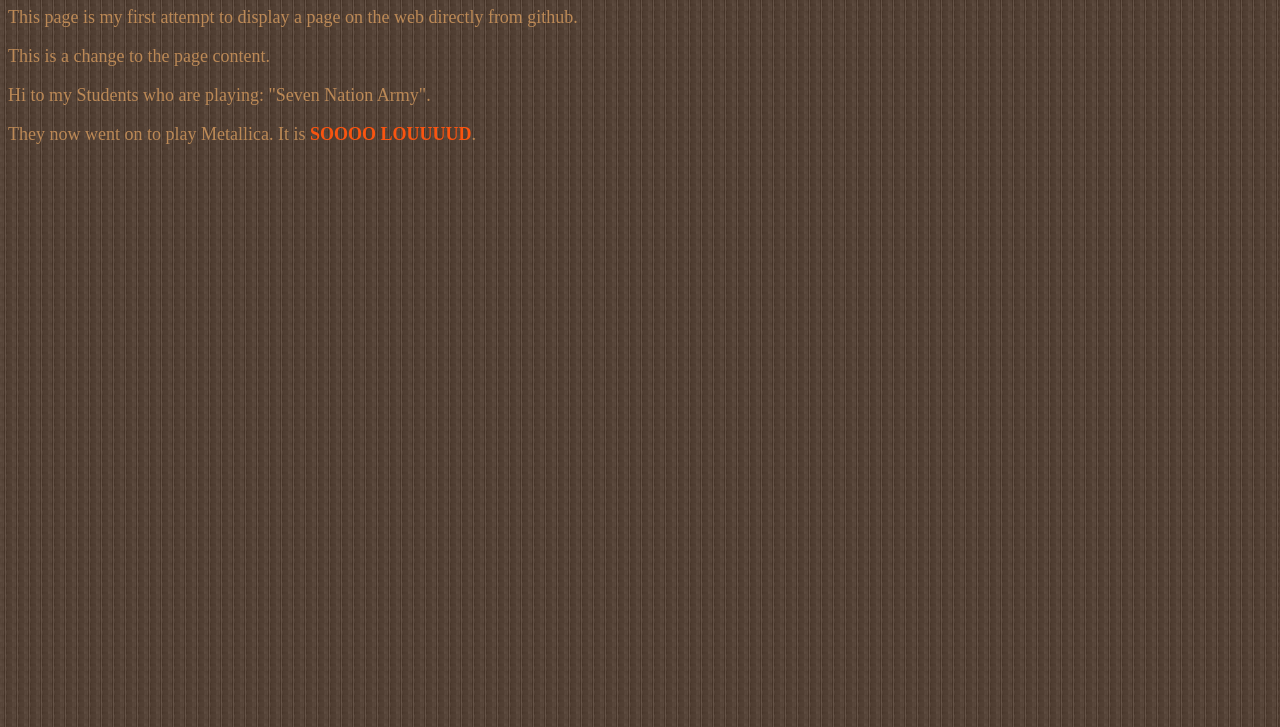
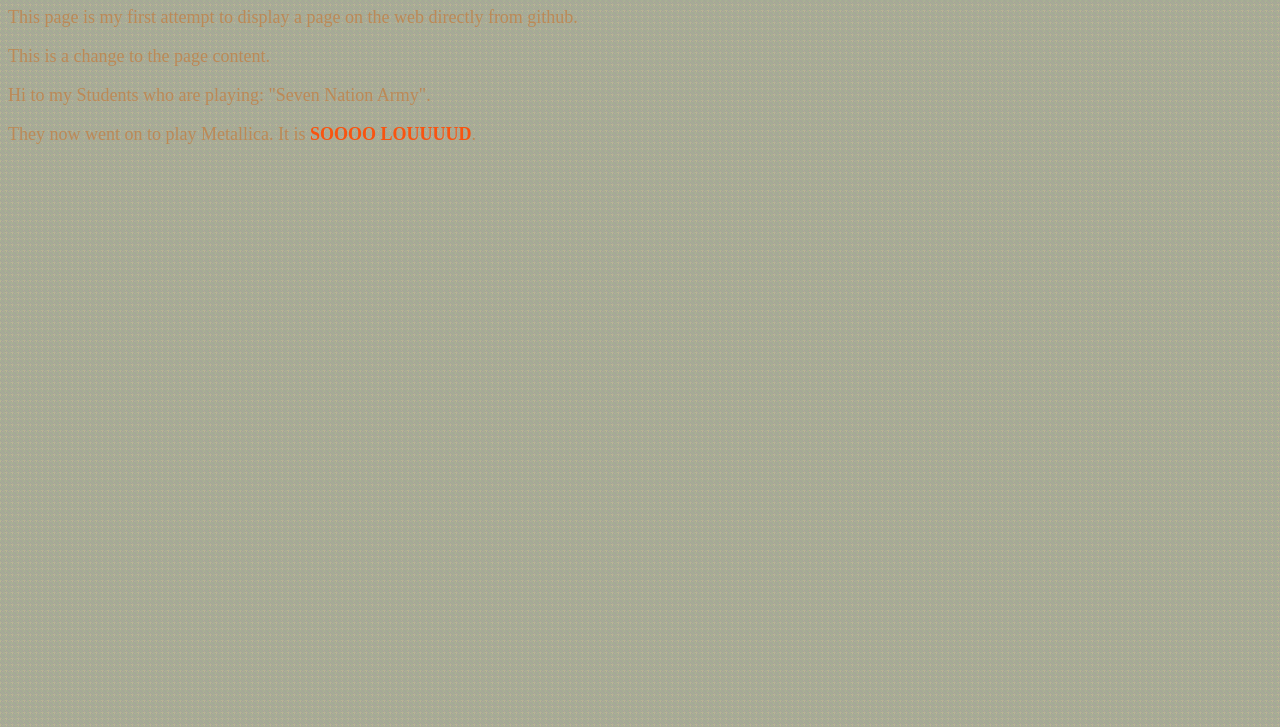
Before and after one commit to abonello/HTML-Tutorial01, a plain HTML site: page index.html in a window 1280 px wide. Shown: the part 73-800 px from the top of the page. Drawn offline with Linux system fonts and the light colour scheme.

Commit message:
background image change

```diff
--- a/css/style.css
+++ b/css/style.css
@@ -11,8 +11,16 @@ body {
 	/*background-image: url(../images/icon_device_mobile.png)*/ /*OK*/
 	/*background-image: url(../images/message_has_attachment.png)*/ /*OK*/
 	/*background-image: url(../images/message_has_url.png)*/ /*OK*/
-	background-image: url(../images/21568089_Swatch.jpg) /*GOOD*/
+	/*background-image: url(../images/21568089_Swatch.jpg) /*GOOD*/
 	/*background-image: url(../images/collapse_40b.png) /*GOOD*/
+	/*background-image: url(../images/myImage12.png)*/
+	/*background-image: url(../images/myImage13.png)*/
+	/*background-image: url(../images/myImage14.png) /*GOOD*/
+	/*background-image: url(../images/myImage15.png) /*GOOD I Like*/
+	/*background-image: url(../images/myImage16.png) /*GOOD I Like*/
+	/*background-image: url(../images/myImage17.png) /*GOOD I Like*/
+	background-image: url(../images/myImage18.png) /*GOOD I Like*/
+
 }
 
 h1 {
```
Also changed, not shown: images/myImage01.png (added), images/myImage03.png (added), images/myImage04.png (added), images/myImage05.png (added), images/myImage06.png (added), images/myImage07.png (added), images/myImage08.png (added), images/myImage09.png (added), images/myImage10.png (added), images/myImage11.png (added), images/myImage12.png (added), images/myImage13.png (added), images/myImage14.png (added), images/myImage15.png (added), 3 more files.
